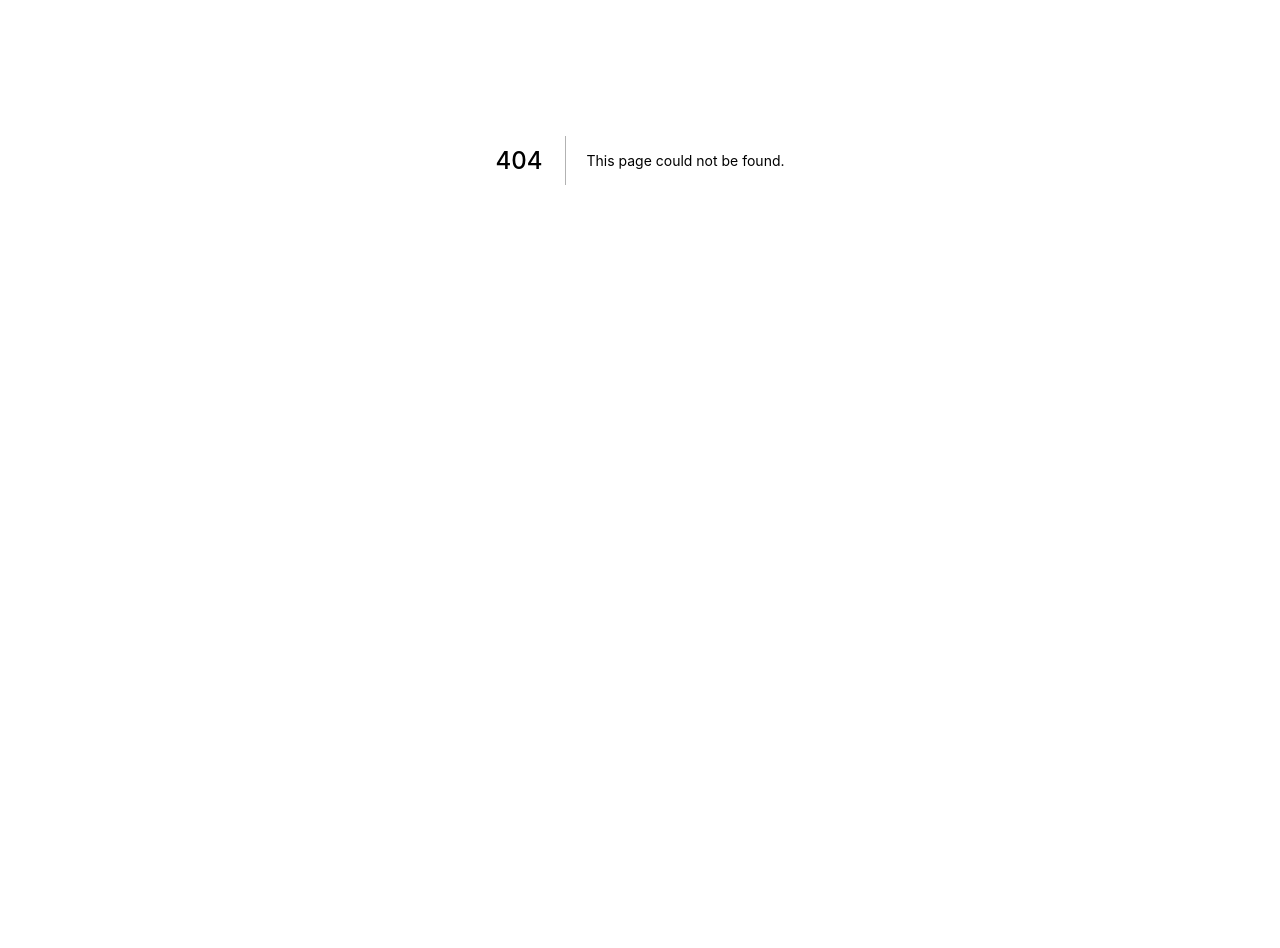
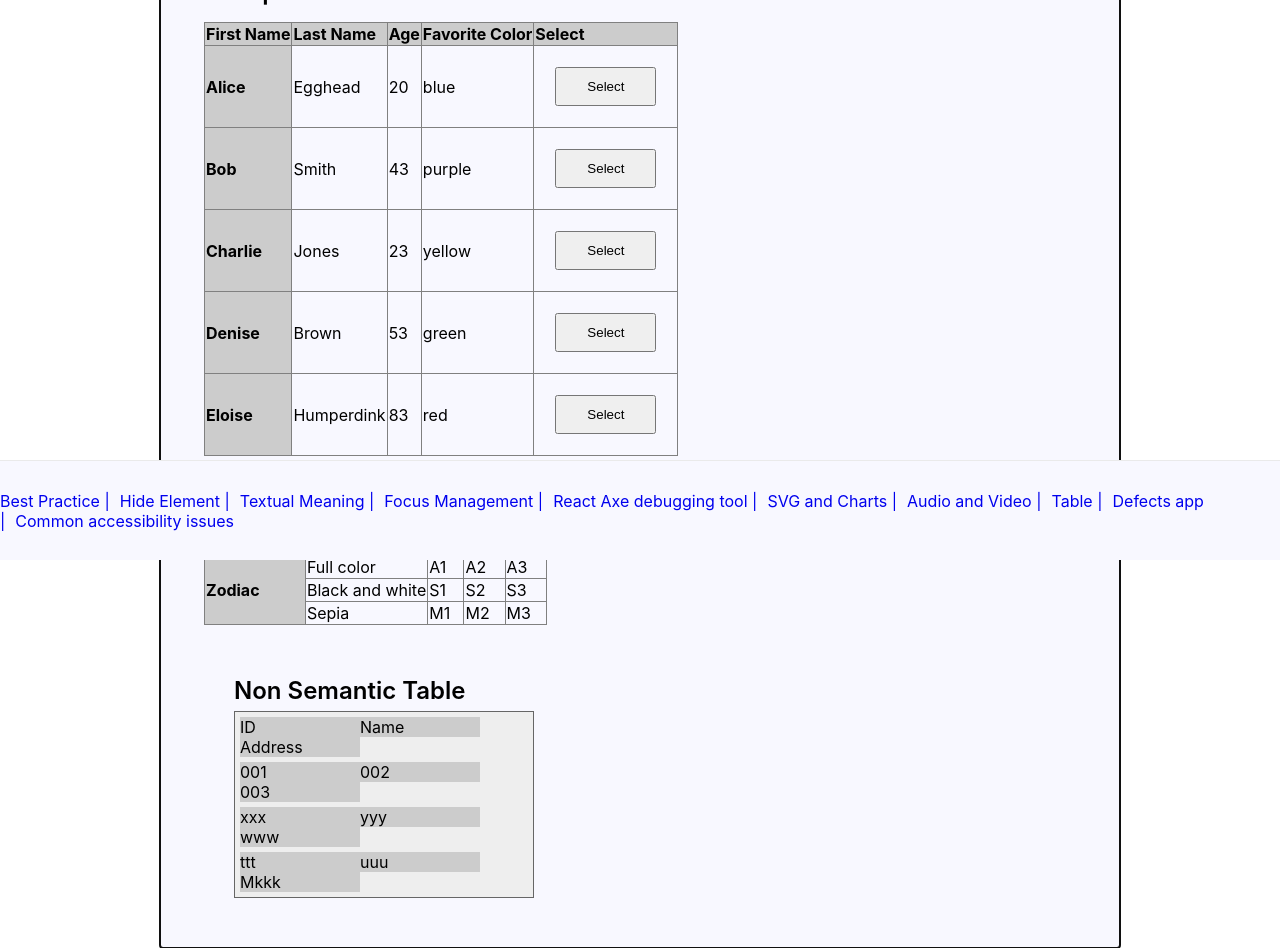
Before and after one commit to ritugupta64/spa-with-next.js, a Next.js app: page /table in a window 1280 px wide. Before the commit this address had no page. Shown: the part 240-1188 px from the top of the page. Before the commit the page ends 800 px from the top, so only its background shows below. Built offline with nearby package versions, Linux system fonts and the light colour scheme.

Commit message:
feat(table): accessibility
1) add table route

```diff
--- /dev/null
+++ b/components/TableComponent/TableComponent.css
@@ -0,0 +1,22 @@
+h1 {
+    font-size: 1.5rem;
+    margin-left: 1.5rem;
+}
+table {
+    width: auto;
+    margin-bottom: 1rem;
+    border-collapse: collapse;
+    border-spacing: 0;
+    margin-left: 1.5rem;
+}
+table caption {
+    text-align: left;
+    font-size: 1.5rem;
+    line-height: 2.5rem;
+    font-weight: 600;
+    padding: 10px 0;
+}
+table th {
+    text-align: left;
+    background-color: #ccc;
+}
--- /dev/null
+++ b/components/TableComponent/TableComponent.jsx
@@ -0,0 +1,111 @@
+import React from 'react';
+import './TableComponent.css';
+
+function TableComponent(){
+    return(
+        <>
+        <h1>Table Component Best Pratices</h1>
+        <ul>
+          <li>One Header</li>
+          <li>Two Headers</li>
+          <li>Irregular Headers</li>
+        </ul>
+        <table class="table1" id="table1" border="1">
+          <caption>Multiple Headers</caption>
+          <thead>
+            <tr role="row">
+              <th scope="col">First Name</th>
+              <th scope="col">Last Name</th>
+              <th scope="col">Age</th>
+              <th scope="col">Favorite Color</th>
+              <th scope="col">Select</th>
+            </tr>
+
+          </thead>
+          <tbody>
+            <tr role="row">
+              <th scope="row">Alice</th>
+              <td>Egghead</td>
+              {/* role="row" must have children of cells and role="cell" is cell within the row */}
+              <td role="row">20</td>
+              <td role="row">blue</td>
+              <td>
+                <button id="select_1a" aria-label="Select Alice">Select</button>
+              </td>
+            </tr>
+            <tr role="row">
+              <th scope="row">Bob</th>
+              <td>Smith</td>
+              <td>43</td>
+              <td>purple</td>
+              <td>
+                <button id="select_1b" aria-label="Select Bob">Select</button>
+              </td>
+            </tr>
+            <tr role="row">
+              <th scope="row">Charlie</th>
+              <td>Jones</td>
+              <td>23</td>
+              <td>yellow</td>
+              <td>
+                <button id="select_1c" aria-label="Select Charlie">Select</button>
+              </td>
+            </tr>
+            <tr role="row">
+              <th scope="row">Denise</th>
+              <td>Brown</td>
+              <td>53</td>
+              <td>green</td>
+              <td>
+                <button id="select_1d" aria-label="Select Denise">Select</button>
+              </td>
+            </tr>
+            <tr role="row">
+              <th scope="row">Eloise</th>
+              <td>Humperdink</td>
+              <td>83</td>
+              <td>red</td>
+              <td>
+                <button id="select_1e" aria-label="Select Eloise">Select</button>
+              </td>
+            </tr>
+          </tbody>
+        </table>
+
+        <table class="table2" id="table2" border="1">
+          <caption>Ireegular Headers</caption>
+          <thead>
+            <tr>
+              <th scope="col">Poster name</th>
+              <th scope="col">Color</th>
+              <th colspan="3" scope="colgroup">Sizes available</th>
+            </tr>
+          </thead>
+          <tbody>
+            <tr>
+              <th rowspan="3" scope="rowgroup">Zodiac</th>
+              <td>Full color</td>
+              <td>A1</td>
+              <td>A2</td>
+              <td>A3</td>
+            </tr>
+            <tr>
+              <td>Black and white</td>
+              <td>S1</td>
+              <td>S2</td>
+              <td>S3</td>
+            </tr>
+            <tr>
+              <td>Sepia</td>
+              <td>M1</td>
+              <td>M2</td>
+              <td>M3</td>
+            </tr>
+          </tbody>
+        </table>
+
+        </>
+    )
+}
+
+export default TableComponent;
--- /dev/null
+++ b/components/TableComponentDiv/TableComponentDiv.css
@@ -0,0 +1,34 @@
+
+#form1 p {
+    text-align: left;
+    font-size: 1.5rem;
+    line-height: 2.5rem;
+    font-weight: 600;
+    margin: 0;
+    margin-left: 1.5rem;
+}
+
+.divTable
+{
+    display:  table;
+    width:auto;
+    background-color:#eee;
+    border:1px solid  #666666;
+    border-spacing:5px;
+    margin-left: 1.5rem;
+
+}
+
+.divRow
+{
+   display:table-row;
+   width:auto;
+}
+
+.divCell
+{
+    float:left;
+    display:table-column;
+    width:120px;
+    background-color:#ccc;
+}
--- /dev/null
+++ b/components/TableComponentDiv/TableComponentDiv.jsx
@@ -0,0 +1,37 @@
+import React from 'react';
+import './TableComponentDiv.css';
+
+function TableComponentDiv() {
+    return (
+        <>
+
+            <form id="form1">
+                <p>Non Semantic Table</p>
+                <div class="divTable">
+                    <div class="headRow" role="row">
+                        <div class="divCell" role="cell" >ID</div>
+                        <div  class="divCell">Name</div>
+                        <div  class="divCell">Address</div>
+                    </div>
+                    <div class="divRow">
+                        <div class="divCell">001</div>
+                        <div class="divCell">002</div>
+                        <div class="divCell">003</div>
+                    </div>
+                    <div class="divRow">
+                        <div class="divCell">xxx</div>
+                        <div class="divCell">yyy</div>
+                        <div class="divCell">www</div>
+                </div>
+                <div class="divRow">
+                    <div class="divCell">ttt</div>
+                    <div class="divCell">uuu</div>
+                    <div class="divCell">Mkkk</div>
+                </div>
+            </div>
+         </form>
+        </>
+    )
+}
+
+export default TableComponentDiv;
--- a/components/defects/index.js
+++ b/components/defects/index.js
@@ -25,7 +25,7 @@ function Defects() {
       <div className="sidenav">
       {/* 3: Links must have discernible text*/}
         <a href="#home" aria-label="Navigate to home section">Home</a>
-        <a href="#about" aria-label="Navigate to About section">About</a>
+        <a href="#service" aria-label="Navigate to Service section">Services</a>
         <a href="#cards" aria-label="Navigate to Cards section">Cards</a>
       </div>
 
@@ -38,7 +38,7 @@ function Defects() {
             </header>
         </section>
 
-        <section id="about" className="App-aboutUs">
+        <section id="service" className="App-aboutUs">
               <h3 class="w3l-sub">Offering the most </h3>
               <p class="sub-p">competitive rates and fees</p>
               <p class="sub-p2">Lorem ipsum dolor sit amet, do eiusmod magna aliqua</p>
--- a/components/footer/index.js
+++ b/components/footer/index.js
@@ -21,14 +21,21 @@ const Footer = () => {
           <a>React Axe debugging tool |</a>
         </Link>
         <Link href={Routes.graph}>
-          <a>Graphs and Charts |</a>
+          <a>SVG and Charts |</a>
         </Link>
         <Link href={Routes.media}>
           <a>Audio and Video |</a>
         </Link>
+        <Link href={Routes.table}>
+          <a>Table |</a>
+        </Link>
         <Link href={Routes.defect}>
-          <a>Defects</a>
+          <a>Defects app |</a>
         </Link>
+        <Link href={Routes.issuesList}>
+          <a>Common accessibility issues</a>
+        </Link>
+
       </nav>
     </footer>
   );
--- a/components/routes/index.js
+++ b/components/routes/index.js
@@ -7,7 +7,9 @@ const routes = {
     debugging: "/debugging",
     graph: "/graph",
     media: "/media",
-    defect: "/defect"
+    defect: "/defect",
+    table: "/table",
+    issuesList: "/issues-list"
 }
 
 export default routes
--- /dev/null
+++ b/pages/issues-list.js
@@ -0,0 +1 @@
+export default () => "test msg"
--- /dev/null
+++ b/pages/table.js
@@ -0,0 +1,33 @@
+import { useEffect, useRef } from 'react'
+
+import Layout from "../components/layout"
+import PageTitle from "../components/pageTitle"
+
+import TableComponent from '../components/TableComponent/TableComponent';
+import TableComponentDiv from '../components/TableComponentDiv/TableComponentDiv';
+
+const GraphWrapper = () => {
+  const mainPageRef = useRef(null);
+
+  useEffect(() => {
+    setTimeout(() => {
+      mainPageRef.current.focus();
+    }, 1000);
+  });
+
+  return (
+    <Layout>
+      <PageTitle title = "Table" />
+      <div className="inner-container" aria-labelledby = "page-heading" ref={mainPageRef}
+        tabIndex="-1">
+        <h1 id="page-heading">
+          Table
+        </h1>
+       <TableComponent />
+       <TableComponentDiv />
+      </div>
+    </Layout>
+  );
+};
+
+export default GraphWrapper;
```
